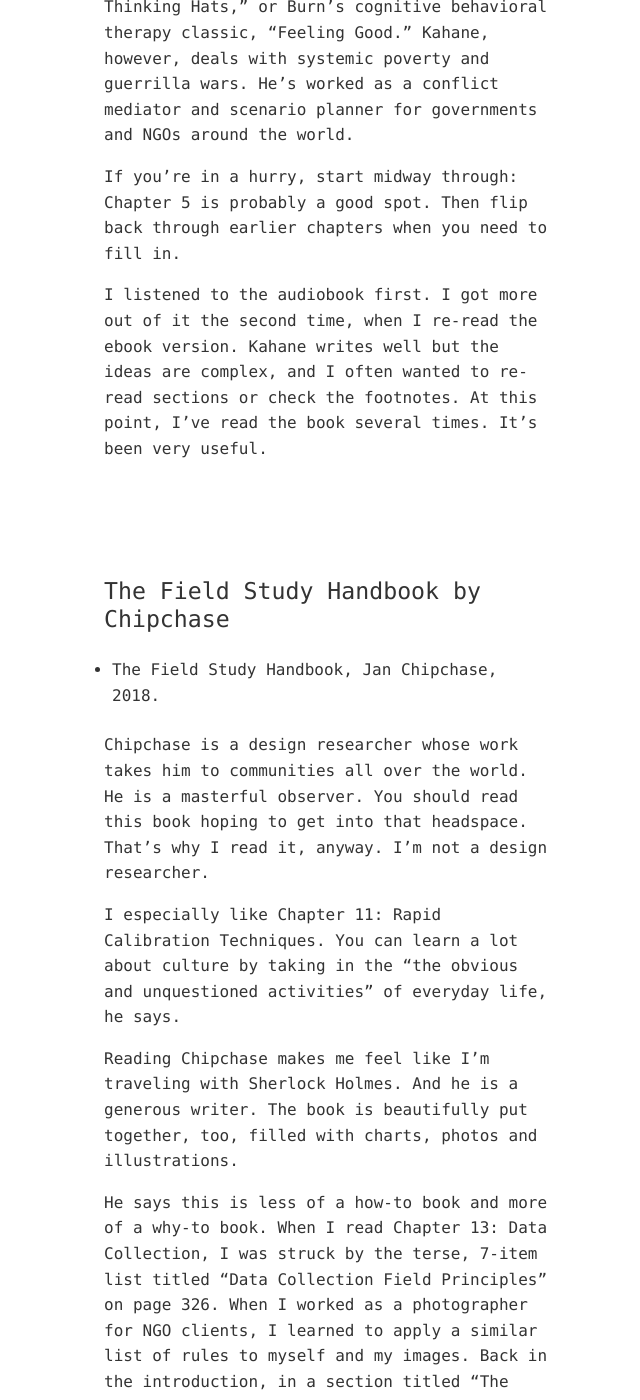
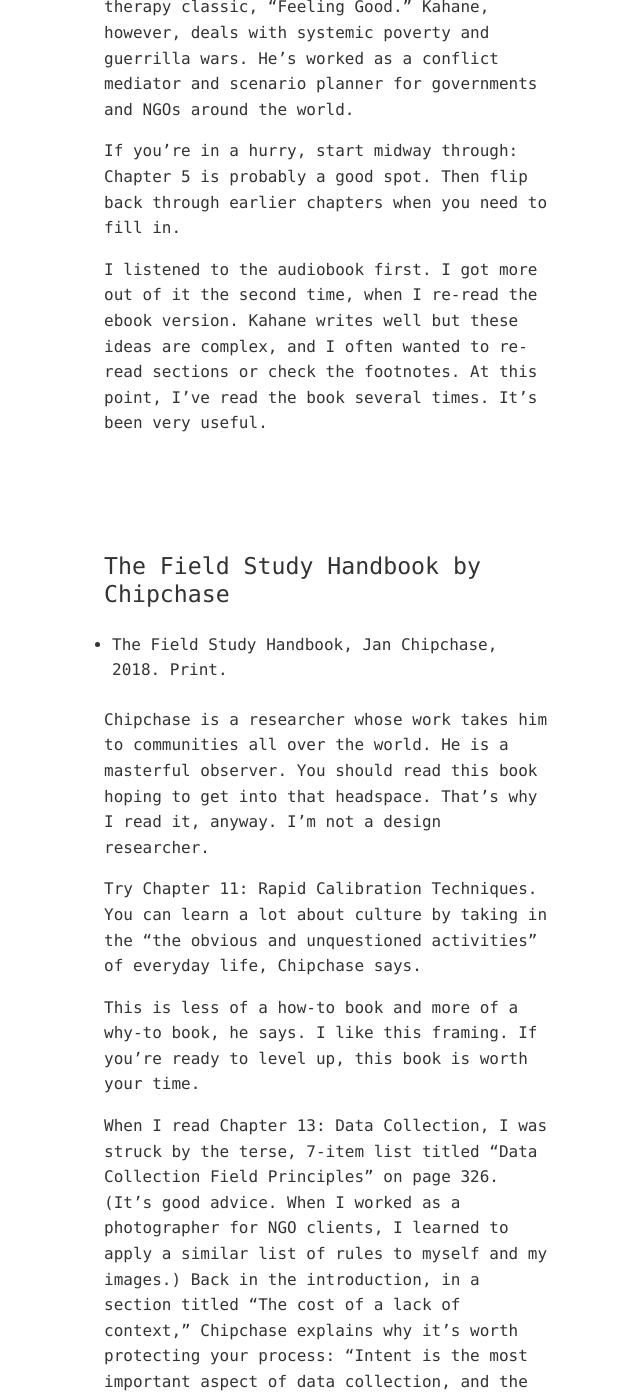
Before and after one commit to zachmccabe/zachmccabe.github.io, a Jekyll site: the page built from _travel/reading-list.md, in a window 1280 px wide and 1400 px high, scrolled down 5640 px. Shown: the whole window, without its empty margins (312-952 px from the left). Built offline with Jekyll 4.4.1, drawn with Linux system fonts in a browser that asks for light colours; some of the changed text lies outside the part shown.

Commit message:
Update reading-list.md
Copy tweaks for clarity.

```diff
--- a/_travel/reading-list.md
+++ b/_travel/reading-list.md
@@ -106,21 +106,21 @@
 
 If you're in a hurry, start midway through: Chapter 5 is probably a good spot. Then flip back through earlier chapters when you need to fill in.
 
-I listened to the audiobook first. I got more out of it the second time, when I re-read the ebook version. Kahane writes well but the ideas are complex, and I often wanted to re-read sections or check the footnotes. At this point, I've read the book several times. It's been very useful.
+I listened to the audiobook first. I got more out of it the second time, when I re-read the ebook version. Kahane writes well but these ideas are complex, and I often wanted to re-read sections or check the footnotes. At this point, I've read the book several times. It's been very useful.
 
 
 
 
 ## The Field Study Handbook by Chipchase
 
-- The Field Study Handbook, Jan Chipchase, 2018.
+- The Field Study Handbook, Jan Chipchase, 2018. Print.
 
-Chipchase is a design researcher whose work takes him to communities all over the world. He is a masterful observer. You should read this book hoping to get into that headspace. That's why I read it, anyway. I'm not a design researcher.
+Chipchase is a researcher whose work takes him to communities all over the world. He is a masterful observer. You should read this book hoping to get into that headspace. That's why I read it, anyway. I'm not a design researcher.
 
-I especially like Chapter 11: Rapid Calibration Techniques. You can learn a lot about culture by taking in the "the obvious and unquestioned activities" of everyday life, he says.
+Try Chapter 11: Rapid Calibration Techniques. You can learn a lot about culture by taking in the "the obvious and unquestioned activities" of everyday life, Chipchase says.
 
-Reading Chipchase makes me feel like I'm traveling with Sherlock Holmes. And he is a generous writer. The book is beautifully put together, too, filled with charts, photos and illustrations.
+This is less of a how-to book and more of a why-to book, he says. I like this framing. If you're ready to level up, this book is worth your time.
 
-He says this is less of a how-to book and more of a why-to book. When I read Chapter 13: Data Collection, I was struck by the terse, 7-item list titled "Data Collection Field Principles" on page 326. When I worked as a photographer for NGO clients, I learned to apply a similar list of rules to myself and my images. Back in the introduction, in a section titled "The cost of a lack of context," Chipchase explains why it's worth protecting your process: "Intent is the most important aspect of data collection, and the first to suffer once the organization looks to scale collection. Compromise on intent, and the data set will become tainted, contaminating everything it touches."
+When I read Chapter 13: Data Collection, I was struck by the terse, 7-item list titled "Data Collection Field Principles" on page 326. (It's good advice. When I worked as a photographer for NGO clients, I learned to apply a similar list of rules to myself and my images.) Back in the introduction, in a section titled "The cost of a lack of context," Chipchase explains why it's worth protecting your process: "Intent is the most important aspect of data collection, and the first to suffer once the organization looks to scale collection. Compromise on intent, and the data set will become tainted, contaminating everything it touches."
 
-This book is priced for its professional audience. It's worth it, even if you have to save up for it like I did. There is so much to learn here.
+Chipchase is a generous writer. The book is beautifully put together, too: well-organized, and filled with charts, photos and illustrations. It is also expensive, compared to the other books on this list, and I had to save up for it. It was worth it. There is so much to learn here.
```
Also changed, not shown: other parts of _travel/reading-list.md (+1 -1 lines).
